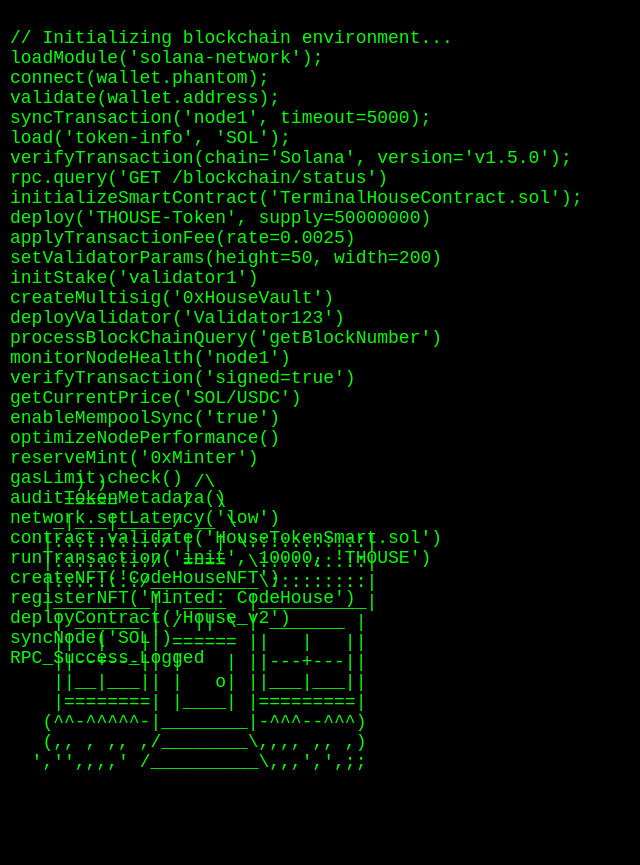
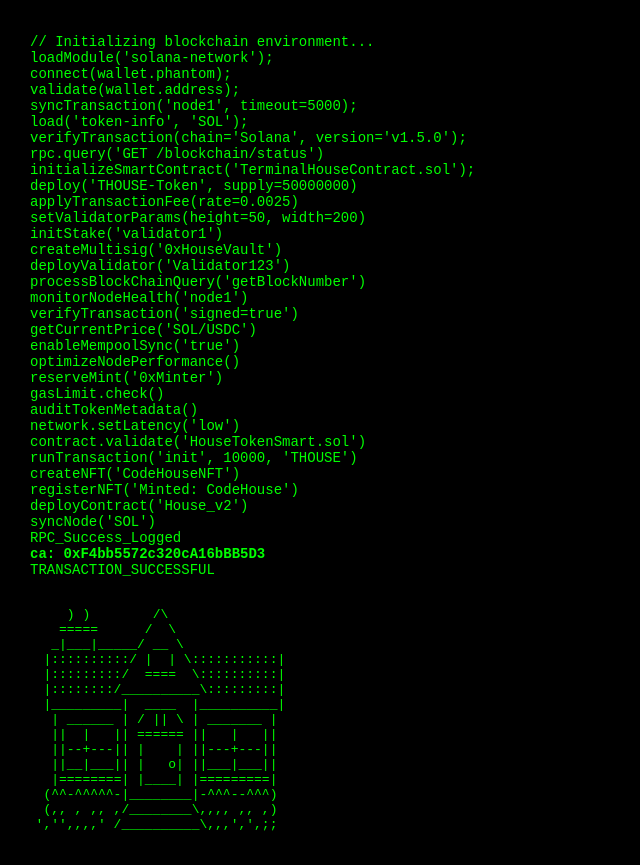
Before and after one commit to cryko98/terminalhouse, a plain HTML site: page index.html in a window 1280 px wide. Shown: the whole page, without its empty margins (0-640 px from the left). Before the commit the page ends 800 px from the top, so only its background shows below. Drawn offline with Linux system fonts and the light colour scheme.

Commit message:
Update style.css

```diff
--- a/style.css
+++ b/style.css
@@ -1,36 +1,29 @@
-
 body {
-    background-color: black;
-    color: lime;
-    font-family: 'Courier New', Courier, monospace;
-    padding: 0;
-    margin: 0;
-    overflow: hidden;
-}
-
-.container {
-    position: relative;
-    width: 100%;
-    height: 100vh;
+  background-color: black;
+  color: #00ff00;
+  font-family: monospace;
+  margin: 0;
+  padding: 20px;
+  overflow-x: hidden;
 }
 
 #codeOutput {
-    position: absolute;
-    top: 10px;
-    left: 10px;
-    white-space: pre-wrap;
-    word-wrap: break-word;
-    font-size: 18px;
-    max-height: 80%;
-    overflow-y: auto;
+  text-align: left;
+  font-size: 14px;
+  white-space: pre-wrap;
+  max-width: 100%;
+  padding-left: 10px;
+}
+
+.house {
+  font-size: 15px;
+  color: #00ff00;
+  margin-top: 20px;
+  white-space: pre;
+  padding-left: 10px;
 }
 
 #house {
-    position: absolute;
-    bottom: 10px;
-    left: 10px;
-    white-space: pre-wrap;
-    word-wrap: break-word;
-    font-size: 18px;
-    max-width: 100%;
+  font-family: monospace;
+  white-space: pre-wrap;
 }
```
